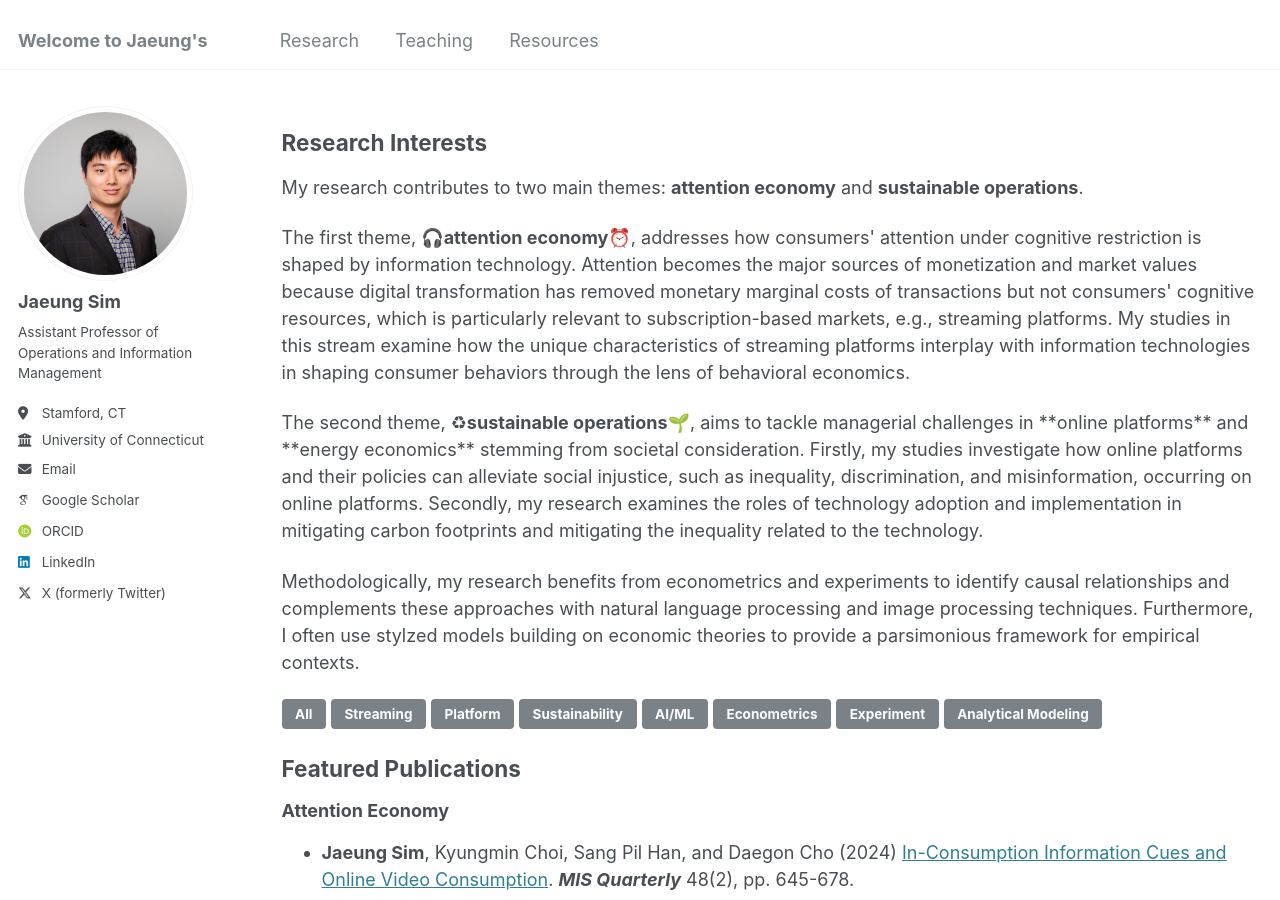
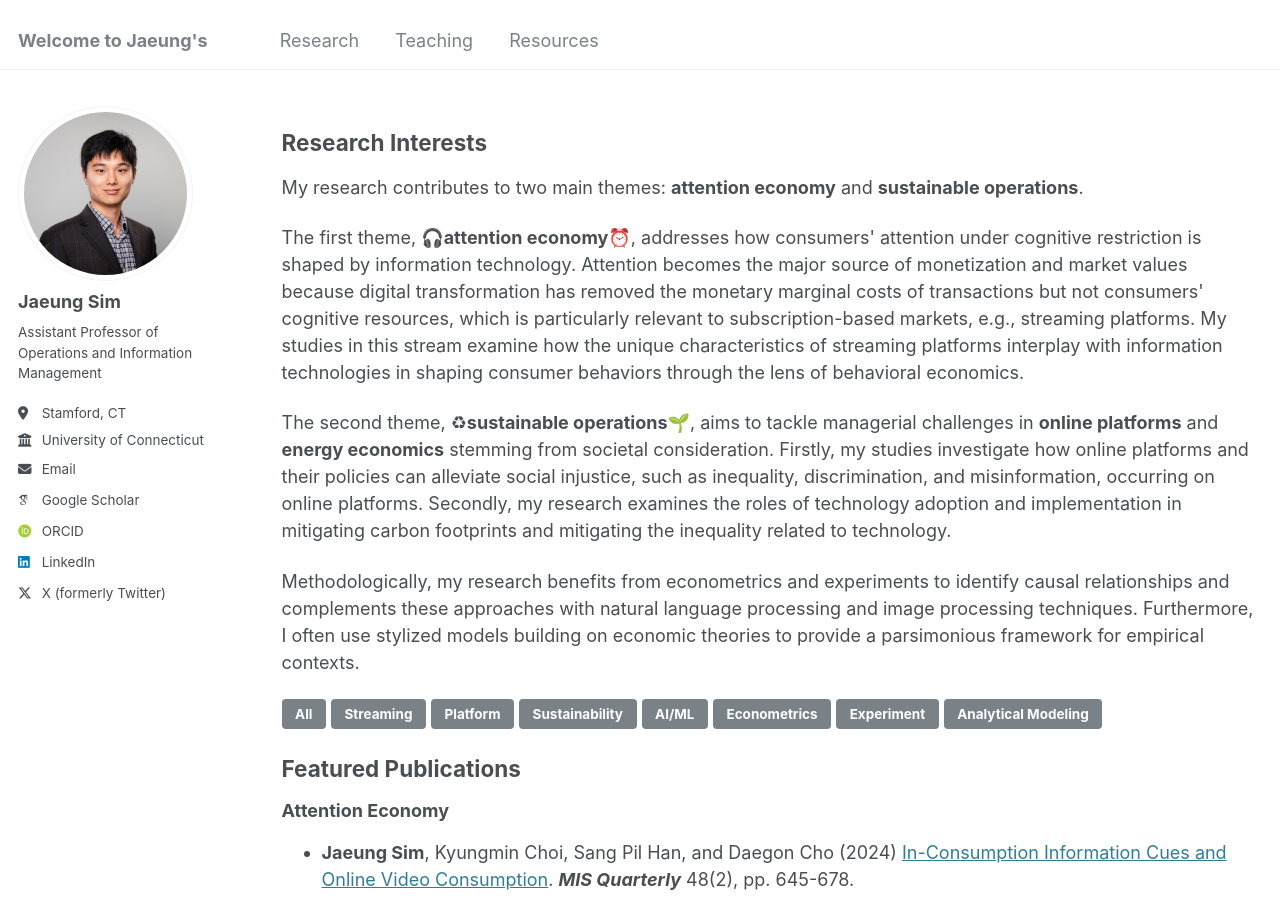
Before and after one commit to jaeungs/jaeungs.github.io, a Jekyll site: the page built from _pages/research.html, in a window 1280 px wide and 900 px high. Built offline with Jekyll 4.4.1, drawn with Linux system fonts in a browser that asks for light colours; some web fonts are replaced.

Commit message:
Update research.html

```diff
--- a/_pages/research.html
+++ b/_pages/research.html
@@ -15,20 +15,20 @@ My research contributes to two main themes: <strong>attention economy</strong> a
 
 <p>
 The first theme, &#127911;<strong>attention economy</strong>&#9200;, addresses how consumers' attention under cognitive restriction is shaped by information technology.
-Attention becomes the major sources of monetization and market values because digital transformation has removed monetary marginal costs of transactions but not consumers' cognitive resources,
+Attention becomes the major source of monetization and market values because digital transformation has removed the monetary marginal costs of transactions but not consumers' cognitive resources,
 which is particularly relevant to subscription-based markets, e.g., streaming platforms.
 My studies in this stream examine how the unique characteristics of streaming platforms interplay with information technologies in shaping consumer behaviors through the lens of behavioral economics.
 </p>
 
 <p>
-The second theme, &#9851;<strong>sustainable operations</strong>&#127793;, aims to tackle managerial challenges in **online platforms** and **energy economics** stemming from societal consideration.
+The second theme, &#9851;<strong>sustainable operations</strong>&#127793;, aims to tackle managerial challenges in <strong>online platforms</strong> and <strong>energy economics</strong> stemming from societal consideration.
 Firstly, my studies investigate how online platforms and their policies can alleviate social injustice, such as inequality, discrimination, and misinformation, occurring on online platforms.
-Secondly, my research examines the roles of technology adoption and implementation in mitigating carbon footprints and mitigating the inequality related to the technology.
+Secondly, my research examines the roles of technology adoption and implementation in mitigating carbon footprints and mitigating the inequality related to technology.
 </p>
 
 <p>
 Methodologically, my research benefits from econometrics and experiments to identify causal relationships and complements these approaches with natural language processing and image processing techniques.
-Furthermore, I often use stylzed models building on economic theories to provide a parsimonious framework for empirical contexts.
+Furthermore, I often use stylized models building on economic theories to provide a parsimonious framework for empirical contexts.
 </p>
 
 <div id="myBtnContainer">
```
